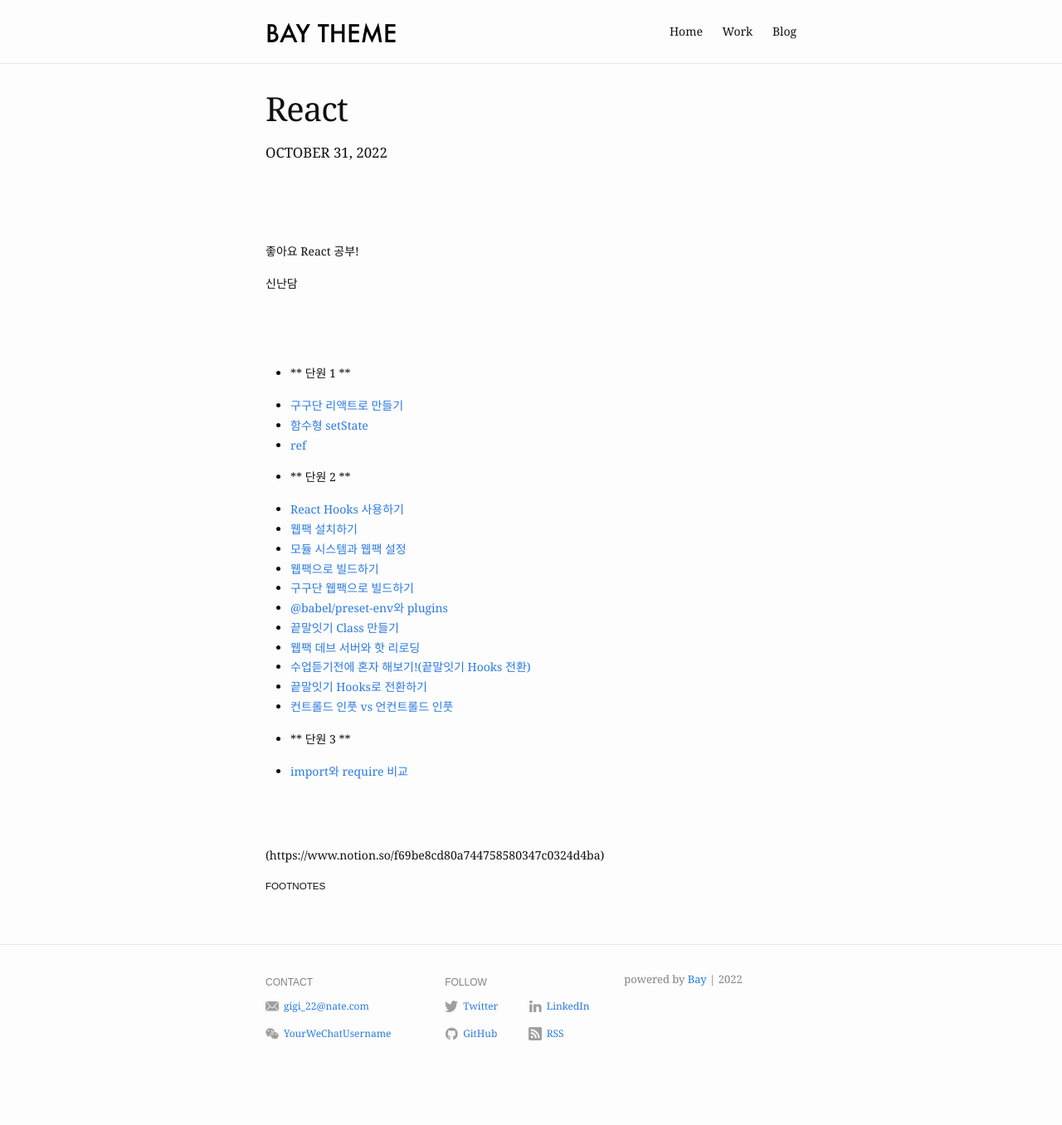
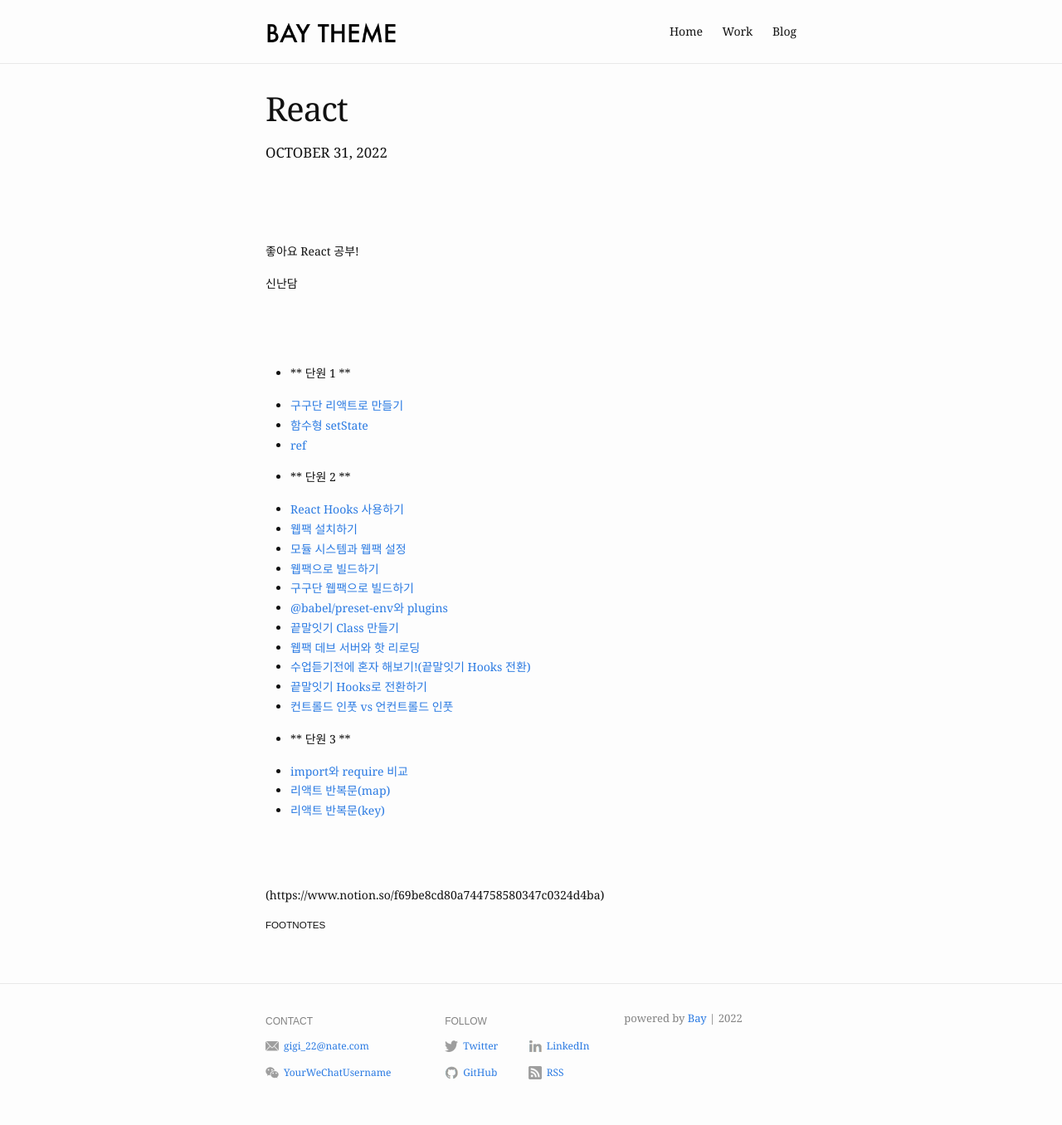
Before and after one commit to dorongkim/dorongkim.github.io, a Jekyll site: the page built from _posts/2022-10-31-React.md, in a window 1280 px wide. Shown: the whole page at 83% size. Built offline with Jekyll 4.4.1, drawn with Linux system fonts in a browser that asks for light colours; before the commit the page ends 1309 px from its top, so only the background shows below that.

Commit message:
리액트 반복문(map&key)

```diff
--- a/_posts/2022-10-31-React.md
+++ b/_posts/2022-10-31-React.md
@@ -38,6 +38,8 @@ blurb: "React"
 - ** 단원 3 **
 
 - [import와 require 비교][link_react_web_15]
+- [리액트 반복문(map)][link_react_web_16]
+- [리액트 반복문(key)][link_react_web_17]
 
 
 
@@ -66,3 +68,5 @@ blurb: "React"
 [link_react_web_13]:https://warm-dew-a7a.notion.site/Hooks-4871c80ba238472e8e112220f1df486b
 [link_react_web_14]:https://warm-dew-a7a.notion.site/vs-ebce205c55d94002acf2ce2fef4e1b90
 [link_react_web_15]:https://warm-dew-a7a.notion.site/import-require-b1ba2ec39c39487e88b10956780ab532
+[link_react_web_16]:https://warm-dew-a7a.notion.site/map-78172ebc485f4819ba19c0664ce5d735
+[link_react_web_17]:https://warm-dew-a7a.notion.site/key-1a874095a5984c22afd13ab536d9ef38
```
